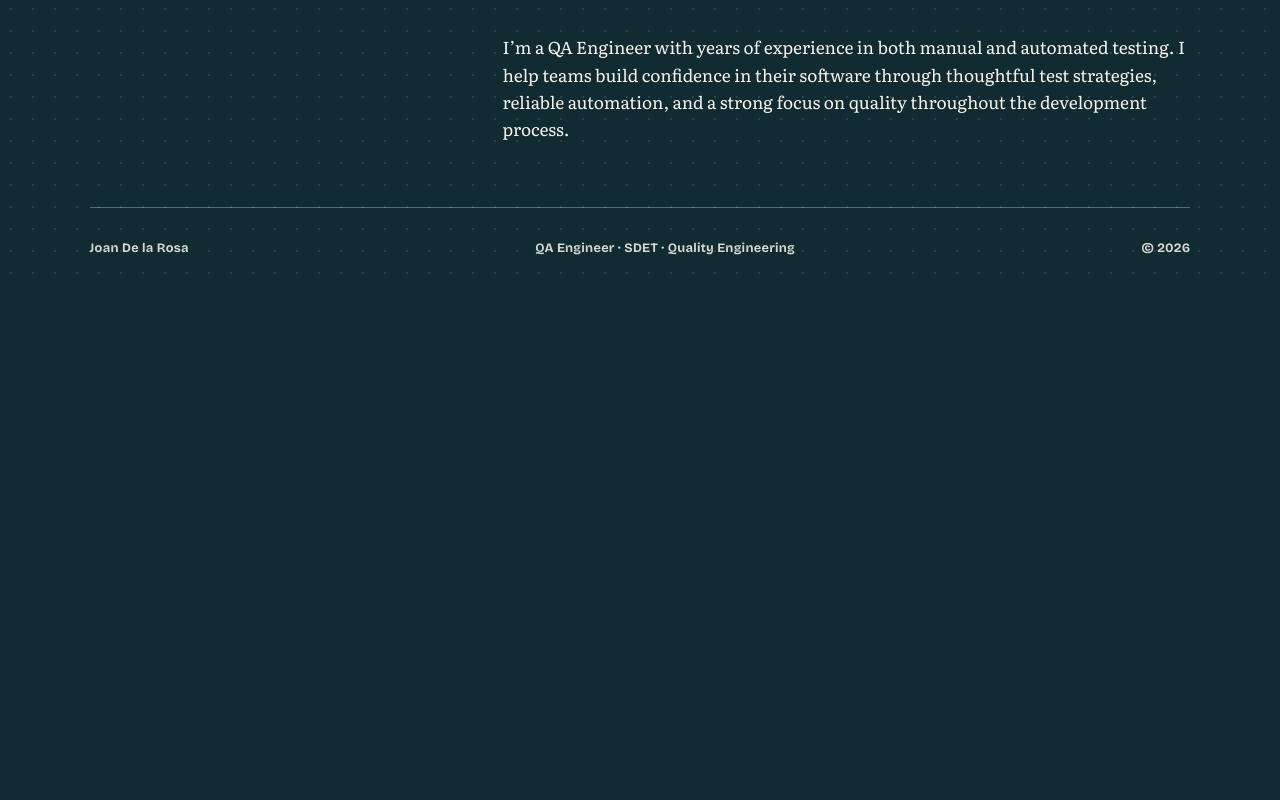
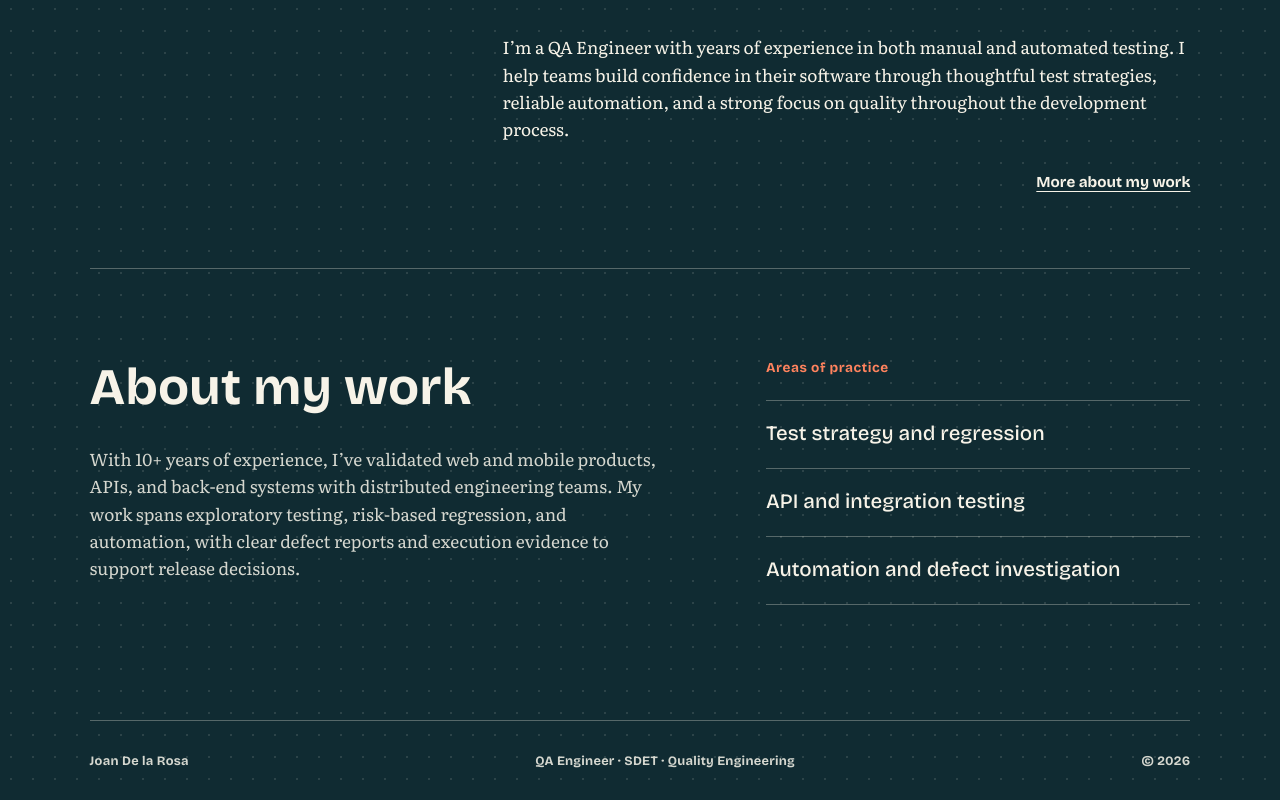
Before and after one commit to jdelarosavaldez/joan-qa-engineering-portfolio, a plain HTML site: page index.html in a window 1280 px wide. Shown: the part 882-1682 px from the top of the page. Before the commit the page ends 1169 px from the top, so only its background shows below. Drawn offline with Linux system fonts and the light colour scheme.

Commit message:
feat: add bilingual about and practice section

```diff
--- a/index.html
+++ b/index.html
@@ -65,7 +65,27 @@
         <p class="bio" data-en="I’m a QA Engineer with years of experience in both manual and automated testing. I help teams build confidence in their software through thoughtful test strategies, reliable automation, and a strong focus on quality throughout the development process." data-es="Soy ingeniero de QA con años de experiencia en pruebas manuales y automatizadas. Ayudo a los equipos a generar confianza en su software mediante estrategias de prueba bien pensadas, automatización confiable y un enfoque constante en la calidad durante todo el proceso de desarrollo.">
           I’m a QA Engineer with years of experience in both manual and automated testing. I help teams build confidence in their software through thoughtful test strategies, reliable automation, and a strong focus on quality throughout the development process.
         </p>
+        <a class="about-link" href="#about" data-en="More about my work" data-es="Más sobre mi trabajo">More about my work</a>
       </section>
+
+      <section class="about" id="about" aria-labelledby="about-title">
+        <div class="about-copy">
+          <h2 id="about-title" data-en="About my work" data-es="Sobre mi trabajo">About my work</h2>
+          <p data-en="With 10+ years of experience, I’ve validated web and mobile products, APIs, and back-end systems with distributed engineering teams. My work spans exploratory testing, risk-based regression, and automation, with clear defect reports and execution evidence to support release decisions."
+            data-es="Con más de 10 años de experiencia en QA, he validado productos web y móviles, APIs y sistemas backend con equipos de ingeniería distribuidos. Mi trabajo abarca pruebas exploratorias, regresión basada en riesgos y automatización, con informes de defectos y evidencia de ejecución claros para apoyar las decisiones de lanzamiento.">
+            With 10+ years of experience, I’ve validated web and mobile products, APIs, and back-end systems with distributed engineering teams. My work spans exploratory testing, risk-based regression, and automation, with clear defect reports and execution evidence to support release decisions.
+          </p>
+        </div>
+        <div class="practice">
+          <h3 data-en="Areas of practice" data-es="Áreas de trabajo">Areas of practice</h3>
+          <ul>
+            <li data-en="Test strategy and regression" data-es="Estrategia de pruebas y regresión">Test strategy and regression</li>
+            <li data-en="API and integration testing" data-es="Pruebas de API e integración">API and integration testing</li>
+            <li data-en="Automation and defect investigation" data-es="Automatización e investigación de defectos">Automation and defect investigation</li>
+          </ul>
+        </div>
+      </section>
+
 
     </main>
     <footer class="site-footer"><span>Joan De la Rosa</span><span data-en="QA Engineer · SDET · Quality Engineering" data-es="QA Engineer · SDET · Ingeniería de Calidad">QA Engineer · SDET · Quality Engineering</span><span>© <span id="year">2026</span></span></footer>
--- a/styles.css
+++ b/styles.css
@@ -91,6 +91,14 @@ h1 span:last-child { white-space: nowrap; }
 .station-notes p { position: absolute; left: 50%; width: min(26rem, 90%); margin: 0; padding: .65rem .9rem; border-radius: 8px; background: var(--bone); color: var(--petrol); font-size: .95rem; line-height: 1.4; opacity: 0; visibility: hidden; transform: translate(-50%, 4px); pointer-events: none; transition: opacity 200ms ease, transform 200ms ease, visibility 0s linear 200ms; }
 .station-notes p.is-visible { opacity: 1; visibility: visible; transform: translate(-50%, 0); pointer-events: auto; transition-delay: 0s; }
 .bio { width: min(43rem, 72%); margin: 2.2rem 0 0 auto; font-family: "Literata", Georgia, serif; font-size: clamp(1rem, 1.35vw, 1.2rem); line-height: 1.58; color: var(--bone); }
+.about-link { display: flex; width: fit-content; min-height: 44px; align-items: center; margin: 1.1rem 0 0 auto; color: var(--bone); font-size: .95rem; font-weight: 700; text-decoration-thickness: 1px; text-underline-offset: .25rem; }
+.about { display: grid; grid-template-columns: minmax(0, 1.15fr) minmax(15rem, .85fr); gap: clamp(3rem, 8vw, 8rem); padding: clamp(3.5rem, 7vw, 6rem) 0 clamp(5rem, 9vw, 8rem); border-top: 1px solid rgb(247 243 232 / 30%); }
+.about-copy h2 { margin: 0; font-size: clamp(2.25rem, 4vw, 3.5rem); line-height: 1.12; }
+.about-copy p { max-width: 58ch; margin: 1.8rem 0 0; color: var(--muted-bone); font-family: "Literata", Georgia, serif; font-size: clamp(1rem, 1.35vw, 1.2rem); line-height: 1.58; text-wrap: pretty; }
+.practice h3 { margin: 0 0 1.5rem; color: var(--orange); font-size: .85rem; font-weight: 700; letter-spacing: .04em; }
+.practice ul { margin: 0; padding: 0; list-style: none; }
+.practice li { padding: 1.2rem 0; border-top: 1px solid rgb(247 243 232 / 30%); font-size: clamp(1.05rem, 1.6vw, 1.3rem); line-height: 1.4; text-wrap: balance; }
+.practice li:last-child { border-bottom: 1px solid rgb(247 243 232 / 30%); }
 .site-footer { display: flex; justify-content: space-between; align-items: center; gap: 1rem; min-height: 5rem; border-top: 1px solid rgb(247 243 232 / 30%); color: var(--muted-bone); font-size: .8rem; font-weight: 700; letter-spacing: .02em; }
 :focus-visible { outline: 3px solid var(--orange); outline-offset: 3px; }
 ::selection { background: var(--orange); color: var(--petrol); }
@@ -125,6 +133,10 @@ h1 span:last-child { white-space: nowrap; }
   .station-notes { min-height: 4.8rem; }
   .station-notes p { width: 100%; font-size: .9rem; }
   .bio { width: 100%; margin-top: 2rem; font-size: 1rem; }
+  .about-link { margin-left: 0; }
+  .about { grid-template-columns: 1fr; gap: 3rem; padding: 3rem 0 5rem; }
+  .about-copy p { margin-top: 1.25rem; }
+  .practice h3 { margin-bottom: 1rem; }
   .site-footer { flex-wrap: wrap; justify-content: flex-start; padding: 1rem 0; }
   .site-footer span:last-child { margin-left: auto; }
   .welcome-slot.is-reserved { min-height: 10rem; }
```
Also changed, not shown: DESIGN.md (+1 -1 lines), .impeccable/design-full.md.
